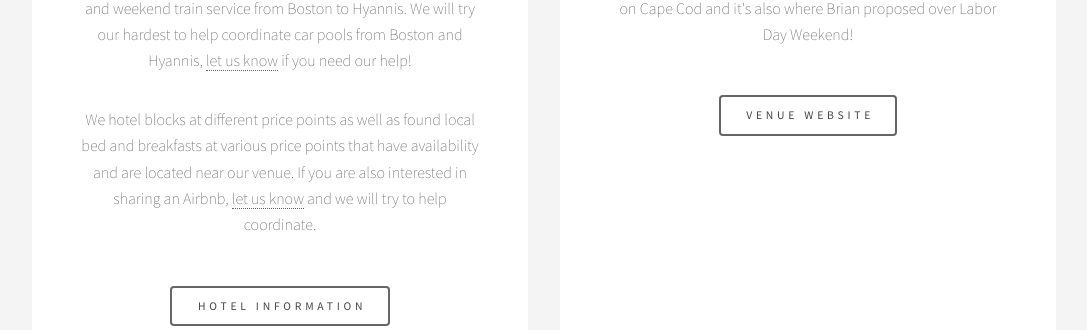
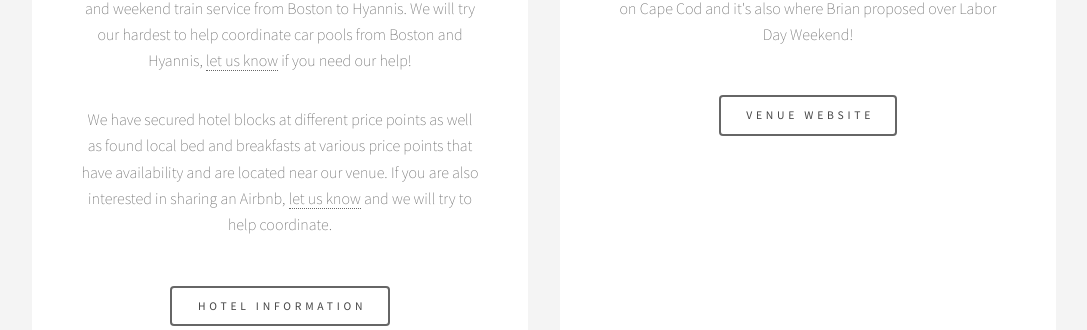
Before and after one commit to plancherb1/brannie_us, a Django app: page /wedding in a window 1280 px wide. Shown: the part 1782-2112 px from the top of the page, without its empty margins (96-1183 px from the left). Run offline with Django 3.2, Linux system fonts and the light colour scheme.

Commit message:
fixing typos

```diff
--- a/version1/templates/epilogue/index.html
+++ b/version1/templates/epilogue/index.html
@@ -89,7 +89,7 @@
 								<h3>Accomodation and travel information</h3>
 							</header>
 							<p>Chatham is 90 miles from Boston Logan Airport. There is also a small airport in Hyannis, MA 20 miles away. There is regular bus and weekend train service from Boston to Hyannis. We will try our hardest to help coordinate car pools from Boston and Hyannis, <a target="_blank" href="https://docs.google.com/forms/d/e/1FAIpQLSeswtDUboI5vVydjL3xAyyKj8l8sXeCwZscHqMBNnXqyq-1Ag/viewform?c=0&w=1">let us know</a> if you need our help! </p>
-							<p>We hotel blocks at different price points as well as found local bed and breakfasts at various price points that have availability and are located near our venue. If you are also interested in sharing an Airbnb, <a target="_blank" href="https://docs.google.com/forms/d/e/1FAIpQLSeswtDUboI5vVydjL3xAyyKj8l8sXeCwZscHqMBNnXqyq-1Ag/viewform?c=0&w=1">let us know</a> and we will try to help coordinate.</p>
+							<p>We have secured hotel blocks at different price points as well as found local bed and breakfasts at various price points that have availability and are located near our venue. If you are also interested in sharing an Airbnb, <a target="_blank" href="https://docs.google.com/forms/d/e/1FAIpQLSeswtDUboI5vVydjL3xAyyKj8l8sXeCwZscHqMBNnXqyq-1Ag/viewform?c=0&w=1">let us know</a> and we will try to help coordinate.</p>
 							<ul class="actions">
 								<li><a href="wedding/hotels" class="button">Hotel Information</a></li>
 								<!--<li><a href="wedding/directions" class="button">Directions</a></li>-->
```
